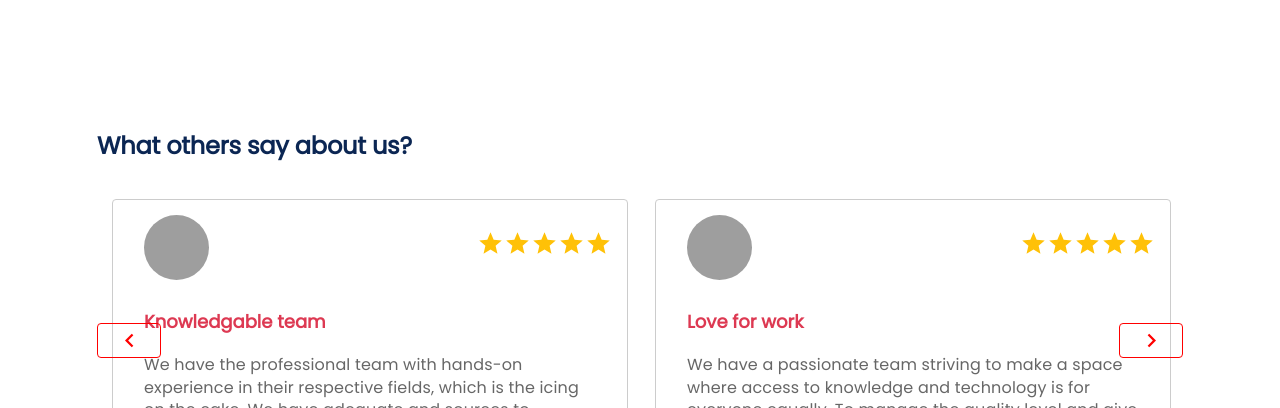
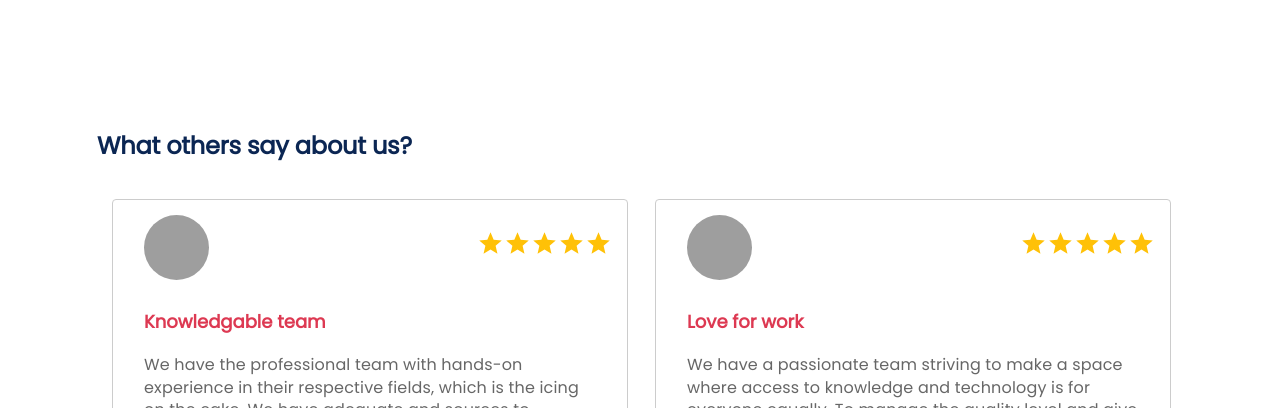
Before and after one commit to InfoDrive-TechTeam-Github/infoDriveWebsite, a Next.js app: page / in a window 1280 px wide. Shown: the part 4580-4988 px from the top of the page. Built offline with nearby package versions, Linux system fonts and the light colour scheme; grey boxes are pictures that could not be loaded.

Commit message:
fix feedback

```diff
--- a/_static/404.html
+++ b/_static/404.html
@@ -1,4 +1,4 @@
-<!DOCTYPE html><html lang="en"><head><meta charSet="utf-8"/><meta name="viewport" content="width=device-width"/><title>404: This page could not be found</title><meta name="next-head-count" content="3"/><link rel="preconnect" href="/" crossorigin="anonymous"/><link rel="preload" href="/_next/static/css/11b2f599e2c5a12b.css" as="style"/><link rel="stylesheet" href="/_next/static/css/11b2f599e2c5a12b.css" data-n-g=""/><noscript data-n-css=""></noscript><script defer="" nomodule="" src="/_next/static/chunks/polyfills-c67a75d1b6f99dc8.js"></script><script src="/_next/static/chunks/webpack-c4acd79e87956a0e.js" defer=""></script><script src="/_next/static/chunks/framework-114634acb84f8baa.js" defer=""></script><script src="/_next/static/chunks/main-ee0cf4b7f81d7c24.js" defer=""></script><script src="/_next/static/chunks/pages/_app-395a515c1ea68f1f.js" defer=""></script><script src="/_next/static/chunks/pages/_error-8353112a01355ec2.js" defer=""></script><script src="/_next/static/hR65Jzh9BWsTVnFFXPEsb/_buildManifest.js" defer=""></script><script src="/_next/static/hR65Jzh9BWsTVnFFXPEsb/_ssgManifest.js" defer=""></script></head><body><div id="__next"><div style="font-family:-apple-system, BlinkMacSystemFont, Roboto, &quot;Segoe UI&quot;, &quot;Fira Sans&quot;, Avenir, &quot;Helvetica Neue&quot;, &quot;Lucida Grande&quot;, sans-serif;height:100vh;text-align:center;display:flex;flex-direction:column;align-items:center;justify-content:center"><div><style>
+<!DOCTYPE html><html lang="en"><head><meta charSet="utf-8"/><meta name="viewport" content="width=device-width"/><title>404: This page could not be found</title><meta name="next-head-count" content="3"/><link rel="preconnect" href="/" crossorigin="anonymous"/><link rel="preload" href="/_next/static/css/8fe2f49828458f41.css" as="style"/><link rel="stylesheet" href="/_next/static/css/8fe2f49828458f41.css" data-n-g=""/><noscript data-n-css=""></noscript><script defer="" nomodule="" src="/_next/static/chunks/polyfills-c67a75d1b6f99dc8.js"></script><script src="/_next/static/chunks/webpack-c4acd79e87956a0e.js" defer=""></script><script src="/_next/static/chunks/framework-114634acb84f8baa.js" defer=""></script><script src="/_next/static/chunks/main-ee0cf4b7f81d7c24.js" defer=""></script><script src="/_next/static/chunks/pages/_app-395a515c1ea68f1f.js" defer=""></script><script src="/_next/static/chunks/pages/_error-8353112a01355ec2.js" defer=""></script><script src="/_next/static/FlXYoNQx98gDkh8EwrTlL/_buildManifest.js" defer=""></script><script src="/_next/static/FlXYoNQx98gDkh8EwrTlL/_ssgManifest.js" defer=""></script></head><body><div id="__next"><div style="font-family:-apple-system, BlinkMacSystemFont, Roboto, &quot;Segoe UI&quot;, &quot;Fira Sans&quot;, Avenir, &quot;Helvetica Neue&quot;, &quot;Lucida Grande&quot;, sans-serif;height:100vh;text-align:center;display:flex;flex-direction:column;align-items:center;justify-content:center"><div><style>
                 body { margin: 0; color: #000; background: #fff; }
                 .next-error-h1 {
                   border-right: 1px solid rgba(0, 0, 0, .3);
@@ -9,4 +9,4 @@
                   .next-error-h1 {
                     border-right: 1px solid rgba(255, 255, 255, .3);
                   }
-                }</style><h1 class="next-error-h1" style="display:inline-block;margin:0;margin-right:20px;padding:0 23px 0 0;font-size:24px;font-weight:500;vertical-align:top;line-height:49px">404</h1><div style="display:inline-block;text-align:left;line-height:49px;height:49px;vertical-align:middle"><h2 style="font-size:14px;font-weight:normal;line-height:49px;margin:0;padding:0">This page could not be found<!-- -->.</h2></div></div></div></div><script id="__NEXT_DATA__" type="application/json">{"props":{"pageProps":{"statusCode":404}},"page":"/_error","query":{},"buildId":"hR65Jzh9BWsTVnFFXPEsb","nextExport":true,"isFallback":false,"gip":true,"scriptLoader":[]}</script></body></html>
+                }</style><h1 class="next-error-h1" style="display:inline-block;margin:0;margin-right:20px;padding:0 23px 0 0;font-size:24px;font-weight:500;vertical-align:top;line-height:49px">404</h1><div style="display:inline-block;text-align:left;line-height:49px;height:49px;vertical-align:middle"><h2 style="font-size:14px;font-weight:normal;line-height:49px;margin:0;padding:0">This page could not be found<!-- -->.</h2></div></div></div></div><script id="__NEXT_DATA__" type="application/json">{"props":{"pageProps":{"statusCode":404}},"page":"/_error","query":{},"buildId":"FlXYoNQx98gDkh8EwrTlL","nextExport":true,"isFallback":false,"gip":true,"scriptLoader":[]}</script></body></html>
--- a/pages/index.js
+++ b/pages/index.js
@@ -279,8 +279,10 @@ export default function Index() {
         return (
             <div className='navCarouselBox'>
               <Button onClick={onClick} className={'navCarouselNext '}>
-                {next && <KeyboardArrowRightIcon/>}
-                {prev && <KeyboardArrowLeftIcon/>}
+                {/* {next && <KeyboardArrowRightIcon/>}
+                {prev && <KeyboardArrowLeftIcon/>} */}
+                {next && 'Next'}
+                {prev && 'Previous'}
               </Button>
             </div>
         )
--- a/styles/global.css
+++ b/styles/global.css
@@ -840,20 +840,31 @@ img {
   height: 550px
 }
 .navCarouselBox{
-  margin-top: 124px;
+  margin-top: -72px;
+  width: 100px;
+  border: 1px solid #070D0C;
+  border-radius: 5px;
+  text-align: center;
+  color: #070D0C;
+  font-weight: bold;
+}
+.navCarouselBox:hover{
+  color: #fff;
 }
 .navCarouselBox .navCarouselNext{
   width: 35px;
   right: 0;
   height: 35px;
   max-width: 35px;
-  color: red;
-  border: 1px solid red;
-
+  color: #070D0C !important;
+  background: transparent !important;
+}
+.navCarouselBox .navCarouselNext:hover .navCarouselNext{
+  color: #fff !important;
 }
 .navCarouselBox .navCarouselNext:hover{
-  background: red;
   color: #fff;
+  background: transparent !important;
 }
 .navCarouselBox .navCarouselPrevious{
   width: 35px;
@@ -879,8 +890,16 @@ img {
     right: 15px;
     color: #ffc107;
 }
+.css-hn784z{
+  right: 120px;
+  left: initial;
+}
+.css-ohwg9z{
+  overflow: initial;
+}
 /* Responsive */
 @media only screen and (max-width: 600px) and (min-width: 320px)  {
+
   .leadForm .leadFormBox {
     padding: 0px 15px;
 }
@@ -1084,6 +1103,9 @@ img {
 .footerSection .MuiGrid-grid-xs-8 .MuiTypography-h3{
   text-align: left;
 }
+.testmonial .MuiTypography-h2{
+  margin-bottom: 70px;
+}
 
 }
 @media (min-width: 320px) and (max-width: 480px) {
```
Also changed, not shown: _static/about-us.html (+1 -1 lines), _static/android-app-development.html (+1 -1 lines), _static/blockchain-nft.html (+1 -1 lines), _static/contact-us.html (+1 -1 lines), _static/full-stack-development.html (+1 -1 lines), _static/index.html (+1 -1 lines), _static/ios-app-development.html (+1 -1 lines), _static/services-for-start-ups.html (+1 -1 lines), _static/web-and-mobile-app-development.html (+1 -1 lines).
